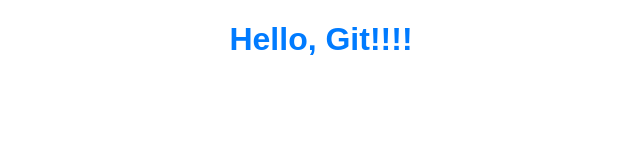
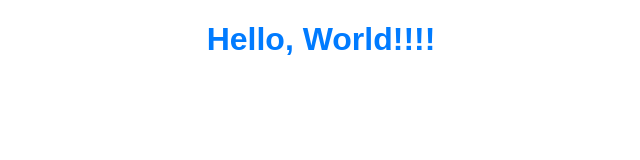
Before and after one commit to HemavathiSundar/Assessment, a plain HTML site: page index.html in a window 1280 px wide. Shown: the whole page, without its empty margins (319-959 px from the left). Drawn offline with Linux system fonts and the light colour scheme.

Commit message:
updated 2commit

```diff
--- a/index.html
+++ b/index.html
@@ -7,6 +7,6 @@
     <title>Sample Web App</title>
 </head>
 <body>
-    <h1>Hello, Git!!!!</h1>
+    <h1>Hello, World!!!!</h1>
 </body>
 </html>
```
